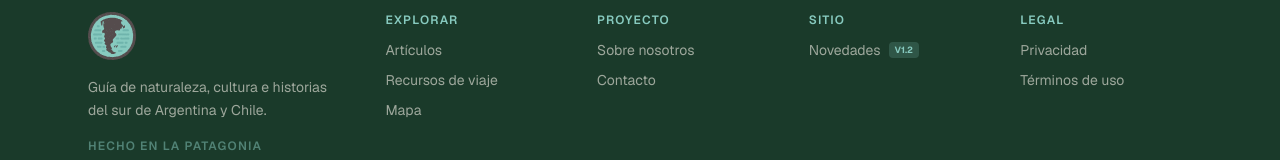
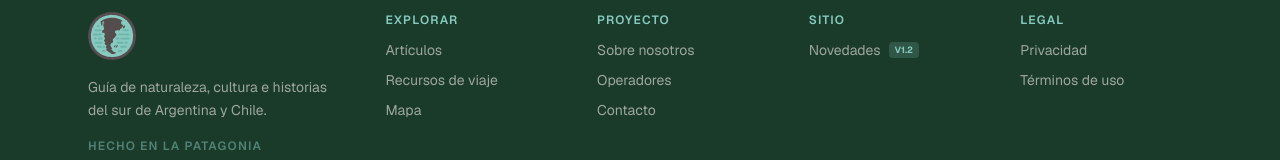
Before and after one commit to danasteren/outdoorpatagonia, a Next.js app: page / in a window 1280 px wide. Shown: the part 525-685 px from the top of the page. Built offline with nearby package versions, Linux system fonts and the light colour scheme; no server answers; the database is empty.

Commit message:
feat: agregar Operadores al footer y quitar link roto a apoyar
Co-Authored-By: Claude Sonnet 4.6 <noreply@anthropic.com>

```diff
--- a/src/components/Footer.tsx
+++ b/src/components/Footer.tsx
@@ -60,6 +60,12 @@ export function Footer() {
                 className="hover:text-[var(--color-cream)] transition-colors"
               >
                 Sobre nosotros
+              </Link>
+              <Link
+                href="/operadores"
+                className="hover:text-[var(--color-cream)] transition-colors"
+              >
+                Operadores
               </Link>
               <Link
                 href="/contacto"
```
